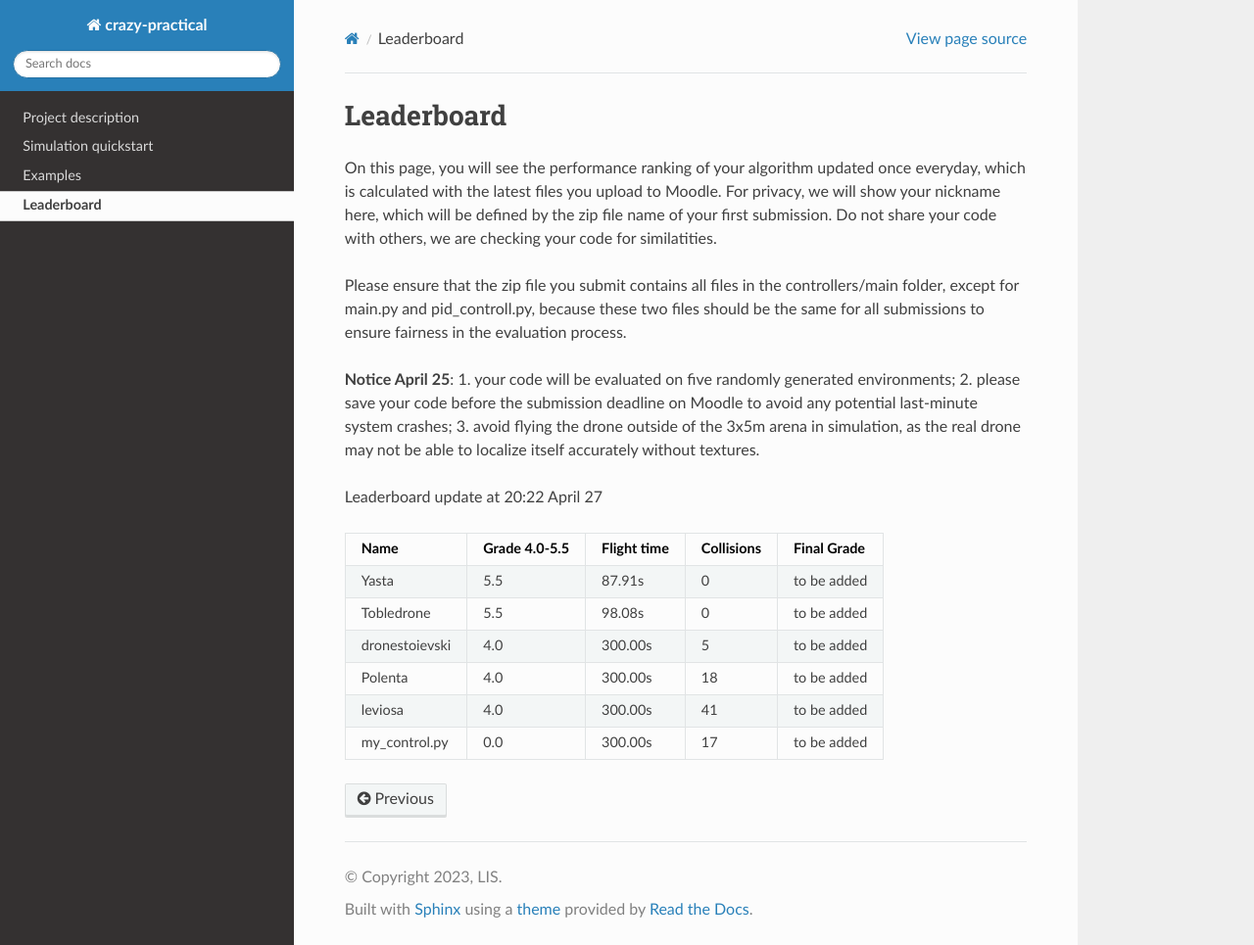
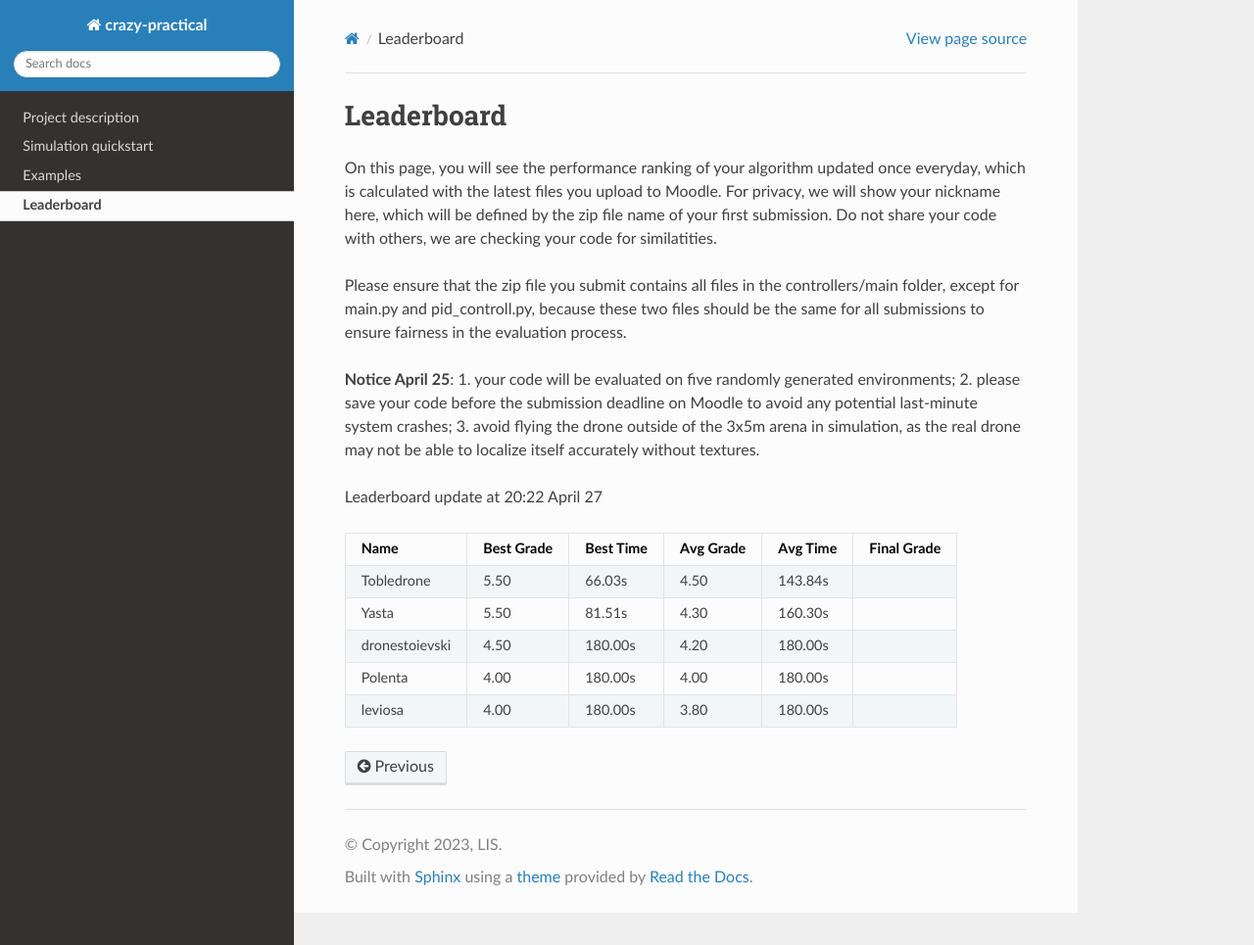
Before and after one commit to Ben-Jarvis/TEMP-crazy-tutorials-2024, a Sphinx documentation site: the page built from docs/leaderboard.rst, in a window 1280 px wide and 965 px high. Shown: the whole window at 98% size. Built offline with Sphinx 7.4.7 and the Read the Docs theme 2.0.0, drawn with Linux system fonts in a browser that asks for light colours.

Commit message:
leaderboard april28

```diff
--- a/docs/leaderboard.rst
+++ b/docs/leaderboard.rst
@@ -11,13 +11,12 @@ Please ensure that the zip file you submit contains all files in the controllers
 
 Leaderboard update at 20:22 April 27
 
-=================== =============== =========== ========== ===========
-Name                Grade 4.0-5.5   Flight time Collisions Final Grade
-=================== =============== =========== ========== ===========
-Yasta               5.5             87.91s      0          to be added
-Tobledrone          5.5             98.08s      0          to be added
-dronestoievski      4.0             300.00s     5          to be added
-Polenta             4.0             300.00s     18         to be added
-leviosa             4.0             300.00s     41         to be added
-my_control.py       0.0             300.00s     17         to be added
-=================== =============== =========== ========== ===========
+============== ========== ========= ========= ======== ===========
+Name           Best Grade Best Time Avg Grade Avg Time Final Grade
+============== ========== ========= ========= ======== ===========
+Tobledrone     5.50       66.03s    4.50      143.84s
+Yasta          5.50       81.51s    4.30      160.30s
+dronestoievski 4.50       180.00s   4.20      180.00s
+Polenta        4.00       180.00s   4.00      180.00s
+leviosa        4.00       180.00s   3.80      180.00s
+============== ========== ========= ========= ======== ===========
```
